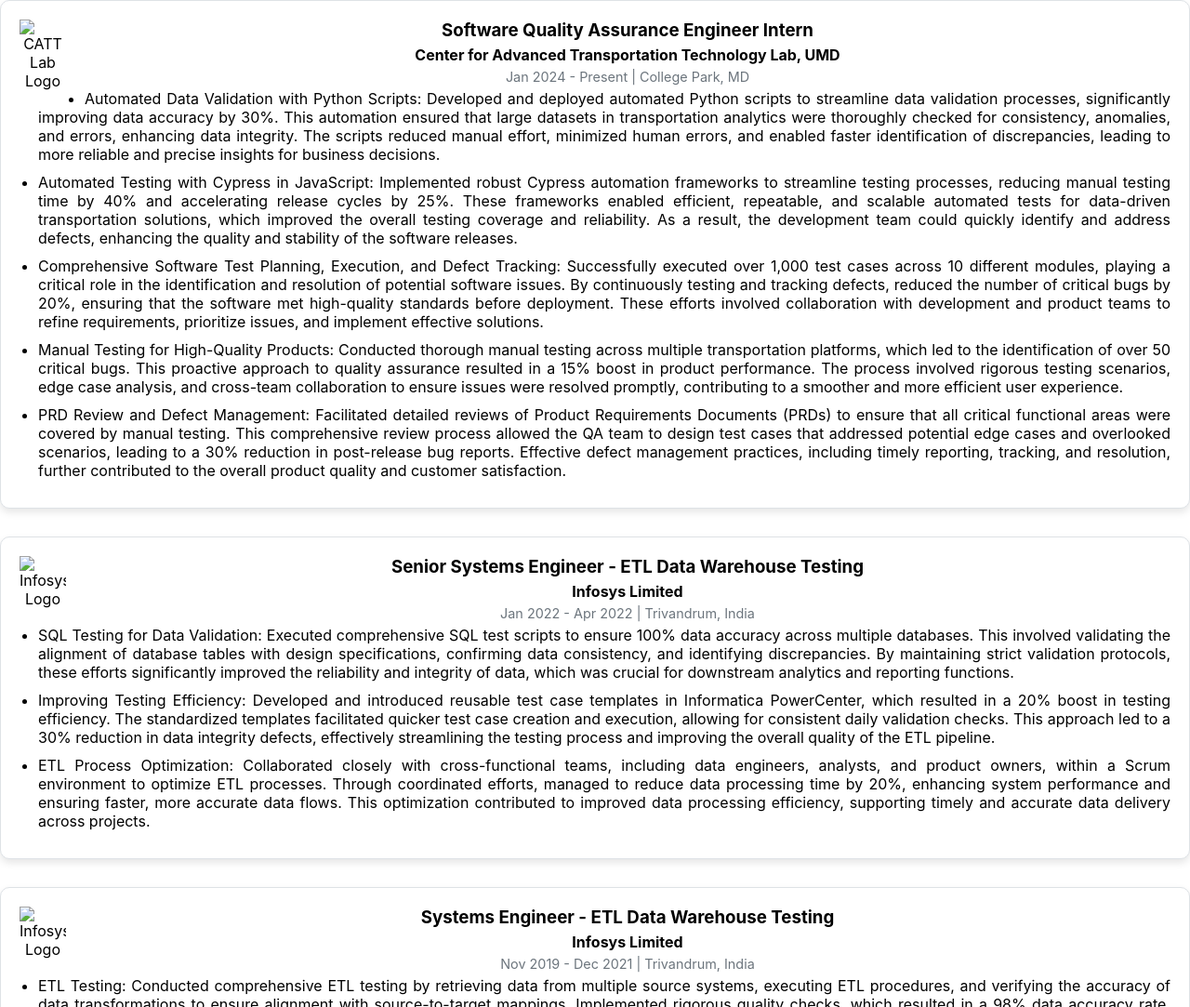
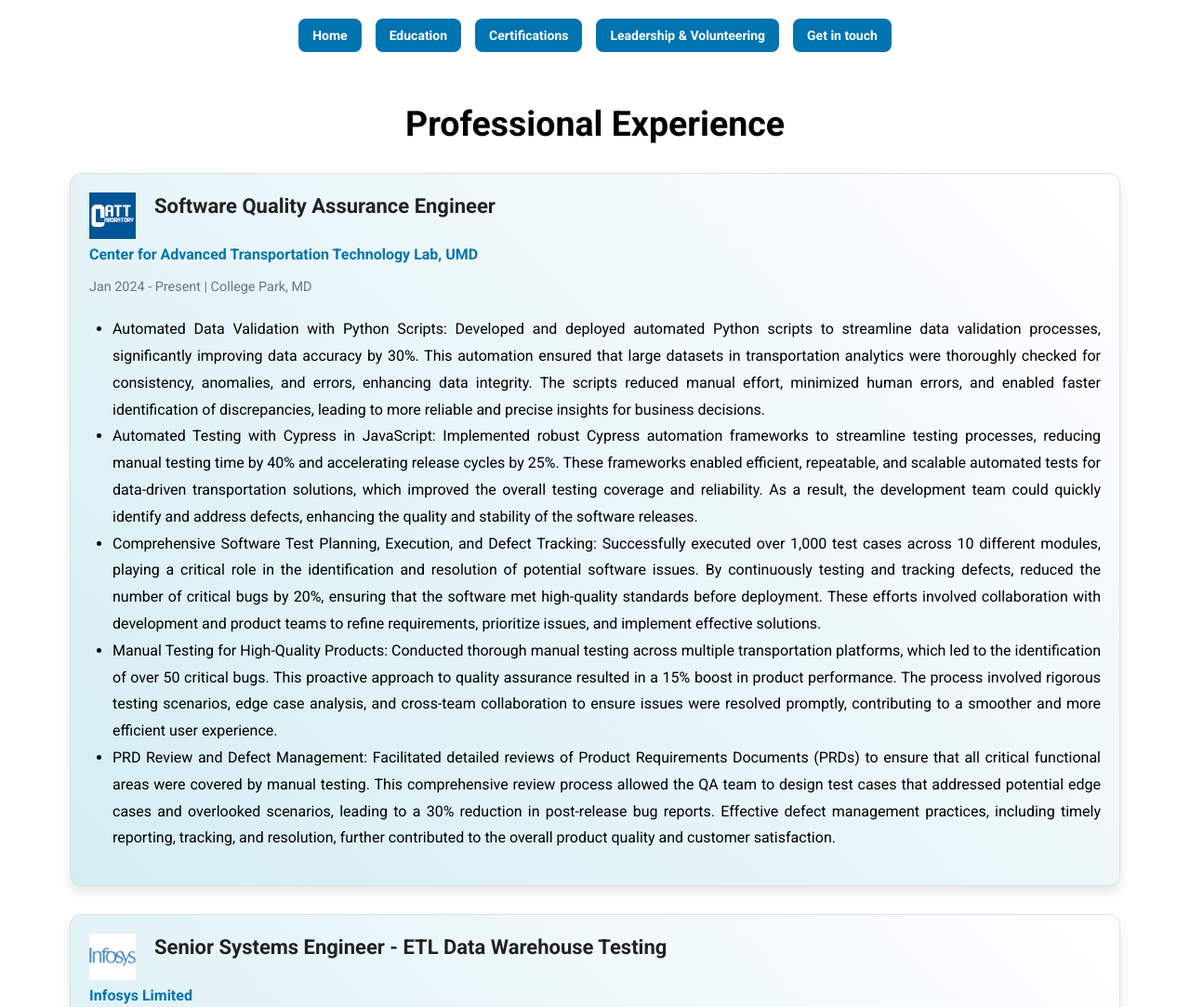
Before and after one commit to SreelekshmyRengith/Professional-Portfolio, a plain HTML site: page experience.html in a window 1280 px wide. Shown: the top 1083 px of the page at 93% size. Drawn offline with Linux system fonts and the light colour scheme.

Commit message:
03-02-update-v1

```diff
--- a/experience.html
+++ b/experience.html
@@ -2,18 +2,36 @@
 <head>
     <meta charset="UTF-8">
     <meta name="viewport" content="width=device-width, initial-scale=1.0">
-    <link rel="stylesheet" href="style.css">
+    <link rel="stylesheet" href="style-exp.css">
     <title>Sreelekshmy Rengith</title>
     <link rel="preconnect" href="https://fonts.googleapis.com">
     <link rel="preconnect" href="https://fonts.gstatic.com" crossorigin>
     <link href="https://fonts.googleapis.com/css2?family=Roboto:ital,wght@0,100..900;1,100..900&display=swap" rel="stylesheet">
 </head>
 <body>
-
+    <div class="top-container">
+        <header>
+            <nav class="navbar">
+                <ul>
+                    <li><a href="index.html" class="nav-button">Home</a></li>
+                    <!-- <li><a href="experience.html" class="nav-button">Professional Experience</a></li> -->
+                    <li><a href="#" class="nav-button">Education</a></li>
+                    <li><a href="certifications.html" class="nav-button">Certifications</a></li>
+                    <li><a href="leadership.html" class="nav-button">Leadership & Volunteering</a></li>
+                    <li><a href="#connect" class="nav-button">Get in touch</a></li>
+                </ul>
+            </nav>
+        </header>
+    </div>
+    <div>
+        <section class="section-header">
+            <h2>Professional Experience</h2>
+        </section>
+    </div>
     <div class="experience-item">
-        <img src="cattlab-logo.jpeg" alt="CATT Lab Logo" class="company-logo">
         <div class="experience-content">
-            <h3>Software Quality Assurance Engineer Intern</h3>
+            <img src="assets/images/cattlab-logo.jpeg" alt="CATT Lab Logo" class="company-logo">
+            <h3>Software Quality Assurance Engineer</h3>
             <p><strong><a href="https://www.cattlab.umd.edu/">Center for Advanced Transportation Technology Lab, UMD</a> </strong></p>
             <p class="date-location">Jan 2024 - Present | College Park, MD</p>
             <ul>
@@ -27,10 +45,10 @@
     </div>
 
     <div class="experience-item">
-        <img src="infosys-logo.png" alt="Infosys Logo" class="company-logo">
         <div class="experience-content">
+            <img src="assets/images/infosys-logo.png" alt="Infosys Logo" class="company-logo">
             <h3>Senior Systems Engineer - ETL Data Warehouse Testing</h3>
-            <p><strong>Infosys Limited</strong></p>
+            <p><strong><a href="https://www.infosys.com/">Infosys Limited</a></strong></p>
             <p class="date-location">Jan 2022 - Apr 2022 | Trivandrum, India</p>
             <ul>
                 <li>SQL Testing for Data Validation: Executed comprehensive SQL test scripts to ensure 100% data accuracy across multiple databases. This involved validating the alignment of database tables with design specifications, confirming data consistency, and identifying discrepancies. By maintaining strict validation protocols, these efforts significantly improved the reliability and integrity of data, which was crucial for downstream analytics and reporting functions.</li>
@@ -41,10 +59,10 @@
     </div>
 
     <div class="experience-item">
-        <img src="infosys-logo.png" alt="Infosys Logo" class="company-logo">
         <div class="experience-content">
+            <img src="assets/images/infosys-logo.png" alt="Infosys Logo" class="company-logo">
             <h3>Systems Engineer - ETL Data Warehouse Testing</h3>
-            <p><strong>Infosys Limited</strong></p>
+            <p><strong><a href="https://www.infosys.com/">Infosys Limited</a></strong></p>
             <p class="date-location">Nov 2019 - Dec 2021 | Trivandrum, India</p>
             <ul>
                 <li>ETL Testing: Conducted comprehensive ETL testing by retrieving data from multiple source systems, executing ETL procedures, and verifying the accuracy of data transformations to ensure alignment with source-to-target mappings. Implemented rigorous quality checks, which resulted in a 98% data accuracy rate, significantly enhancing overall data reliability and integrity across the ETL pipeline.</li>
@@ -52,21 +70,19 @@
                 <li>Data Migration: Successfully managed the smooth migration of data from 10 diverse client sources into a centralized data warehouse, overseeing the seamless integration of disparate datasets. Ensured consistent data quality across all sources, allowing for accurate and efficient data analysis. This meticulous approach facilitated a unified view of data, supporting better decision-making for clients.</li>
                 <li>Cross-Functional Collaboration: Enabled agile communication and collaboration within cross-functional teams, including developers, data analysts, and project managers, to streamline data migration efforts and refine the Software Development Life Cycle (SDLC) framework. These initiatives led to a 15% increase in workflow efficiency, optimizing business processes and ensuring a more coordinated approach to data management projects.</li>
                 <li>
-                    <img src="award.jpeg" alt="RISE Award" height="150px" width="300px" id="awardImg" style="cursor: pointer;">
+                    <img src="assets/images/award.jpeg" alt="RISE Award" height="150px" width="300px" id="awardImg" style="cursor: pointer;">
                 </li>
-                <div id="myModal" class="modal">
-                    <span class="close">&times;</span>
-                    <img class="modal-content" id="img01">
-                    <div id="caption"></div>
+
                 </div>
             </ul>
-        </section>
+        </div>
+    </div>
         <footer>
             <section id="connect">
             <p>Connect with me on <a href="https://www.linkedin.com/in/srengith/" target="_blank">LinkedIn</a> | <a href="mailto:srengith@terpmail.umd.edu">Email</a>
             </p>
             </section>
         </footer>
-
+        <script src="script.js"></script>
 </body>
 </html>
--- /dev/null
+++ b/style-exp.css
@@ -0,0 +1,178 @@
+html, body {
+    margin: 0;
+    padding: 0;
+    overflow-x: hidden; /* Prevent horizontal scroll */
+    width: 100%;
+    font-family: "Roboto", sans-serif;;
+}
+
+.roboto-bold {
+    font-family: "Roboto", serif;
+    font-optical-sizing: auto;
+    font-weight: 700;
+    font-style: normal;
+    font-variation-settings: "wdth" 100;
+  }
+  .top-container, .experience-item{
+    background-color: #D4EDF4;
+    background: linear-gradient(45deg, #D4EDF4, rgba(212, 237, 244, 0));
+    /* height: 100vh; */
+    display: flex;
+    flex-direction: column;
+    align-items: center;
+    justify-content: center;
+    width: 100%;
+    top: 0;
+}
+nav ul {
+    list-style: none;
+    padding: 0;
+    display: flex;
+    justify-content: center;
+    gap: 20px;
+}
+nav ul li {
+    display: inline;
+}
+nav ul li a {
+    color: black;
+    text-decoration: none;
+    font-weight: bold;
+    padding: 5px 10px;
+    border-radius: 5px;
+    font-weight: 300;
+}
+nav ul li a:hover {
+    background-color: #333;
+    transition: background-color 0.3s ease;
+}
+.navbar {
+    position: absolute;
+    top: 20px;
+    left: 50%;
+    transform: translateX(-50%);
+    display: flex;
+    justify-content: center;
+    width: 100%;
+}
+
+.navbar ul {
+    list-style: none;
+    padding: 0;
+    margin: 0;
+    display: flex;
+    gap: 15px;
+}
+
+/* nav buttons style*/
+.navbar .nav-button {
+    background-color: #0073b1;
+    color: white;
+    border: none;
+    padding: 10px 15px;
+    border-radius: 8px;
+    font-size: 14px;
+    text-decoration: none;
+    font-weight: bold;
+    transition: background-color 0.3s ease, transform 0.2s ease;
+    display: inline-block;
+}
+
+/* Hover effect */
+.navbar .nav-button:hover {
+    background-color: #005582;
+    transform: scale(1.05);
+}
+
+/* Active/Click effect */
+.navbar .nav-button:active {
+    transform: scale(0.95);
+}
+.experience-item {
+    max-width: 85%;
+    margin: 5px auto;
+    /* margin-top: 10px; */
+    background-color: #fff;
+    border: 1px solid #dee2e6;
+    border-radius: 12px;
+    padding: 20px;
+    margin-bottom: 30px;
+    box-shadow: 0 6px 12px rgba(0, 0, 0, 0.1);
+    transition: transform 0.2s ease-in-out;
+    overflow: hidden;
+    line-height: 30px;
+    text-align: justify;
+}
+.experience-item:hover {
+    box-shadow: 0 8px 16px rgba(0, 0, 0, 0.15); /* Slight lift effect */
+    transform: translateY(-3px); /* Move slightly up */
+    transition: all 0.3s ease-in-out;
+}
+
+footer {
+    background-color: #000;
+    color: #fff;
+    text-align: center;
+    padding: 20px 0;
+}
+footer p {
+    margin: 5px 0;
+}
+footer a {
+    color: #ffc107;
+    text-decoration: none;
+}
+footer a:hover {
+    text-decoration: underline;
+}
+.section-header {
+    text-align: center;
+    font-size: 25px; /* Increase size */
+    font-weight: 800;
+    padding-top: 20px;
+    margin: 50px 0 30px; /* Add space below */
+    margin-top: 60px;
+}
+.company-logo {
+    width: 50px;
+    float: left;
+    margin-right: 20px;
+}
+.experience-content h3 {
+    margin-top: 0;
+    color: #000;
+}
+.experience-content p {
+    margin: 5px 0;
+}
+.date-location {
+    font-size: 0.9em;
+    color: #6c757d;
+}
+a {
+    text-decoration: none;
+    color: inherit;
+}
+
+a:hover {
+    text-decoration: underline;
+    color: #007bff;
+}
+.experience-content h3 {
+    font-size: 22px;
+    font-weight: bold;
+    color: #222;
+}
+
+.experience-content p strong a {
+    color: #0073b1; /* LinkedIn blue for better visibility */
+    text-decoration: none;
+}
+
+.experience-content p strong a:hover {
+    text-decoration: underline;
+}
+.experience-content ul {
+    padding-left: 25px; /* Indent bullets */
+    line-height: 1.8; /* Add better spacing */
+}
--- a/style.css
+++ b/style.css
@@ -34,15 +34,6 @@ nav ul li a {
 nav ul li a:hover {
     background-color: #333;
     transition: background-color 0.3s ease;
-}
-.experience-item {
-    background-color: #fff;
-    border: 1px solid #dee2e6;
-    border-radius: 10px;
-    padding: 20px;
-    margin-bottom: 30px;
-    box-shadow: 0 4px 8px rgba(0, 0, 0, 0.1);
-    overflow: hidden;
 }
 .company-logo {
     width: 50px;
@@ -94,7 +85,7 @@ footer a {
 footer a:hover {
     text-decoration: underline;
 }
-.top-container, .bottom-container{
+.top-container{
     background-color: #D4EDF4;
     background: linear-gradient(45deg, #D4EDF4, rgba(212, 237, 244, 0));
     height: 100vh;
@@ -129,7 +120,7 @@ h2 {
     display: block;
     margin: 0 auto 20px;
 }
-.top-container, .mid-container, .bottom-container {
+.top-container, .mid-container {
     padding: 50px 0;
 }
 .cherry-blossom-img{
@@ -155,3 +146,46 @@ h2 {
     font-size: 16px;
     color: #333;
 }
+/* Center the nav bar and remove list styling */
+.navbar {
+    position: absolute;
+    top: 20px;
+    left: 50%;
+    transform: translateX(-50%);
+    display: flex;
+    justify-content: center;
+    width: 100%;
+}
+
+.navbar ul {
+    list-style: none;
+    padding: 0;
+    margin: 0;
+    display: flex;
+    gap: 15px;
+}
+
+/* nav buttons style*/
+.navbar .nav-button {
+    background-color: #0073b1;
+    color: white;
+    border: none;
+    padding: 10px 15px;
+    border-radius: 8px;
+    font-size: 14px;
+    text-decoration: none;
+    font-weight: bold;
+    transition: background-color 0.3s ease, transform 0.2s ease;
+    display: inline-block;
+}
+
+/* Hover effect */
+.navbar .nav-button:hover {
+    background-color: #005582;
+    transform: scale(1.05);
+}
+
+/* Active/Click effect */
+.navbar .nav-button:active {
+    transform: scale(0.95);
+}
```
Also changed, not shown: index.html (+8 -8 lines), assets/images/award.jpeg (added), assets/images/cattlab-logo.jpeg (added), assets/images/infosys-logo.png (added).
